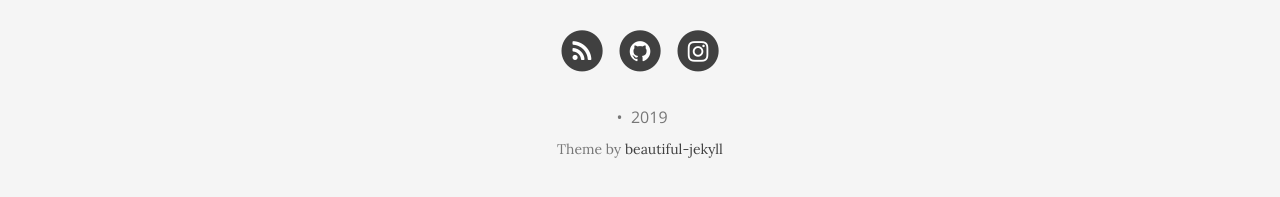
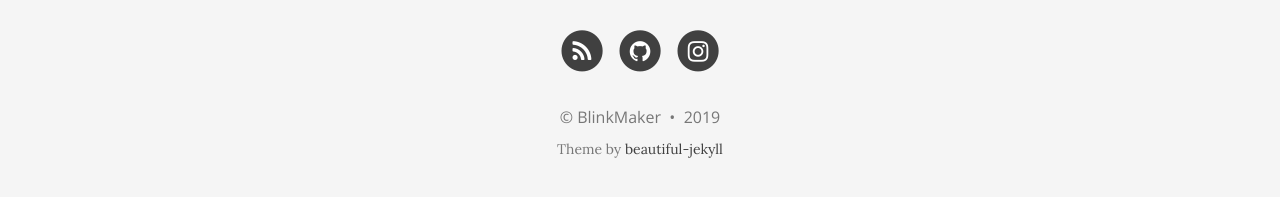
Before and after one commit to blinkmaker/blinkmaker.github.io, a Jekyll site: the page built from index.html, in a window 1280 px wide and 900 px high, scrolled down 1134 px. Shown: the part 690-887 px from the top of the window. Built offline with Jekyll 4.4.1, drawn with Linux system fonts in a browser that asks for light colours; nearby versions of some CDN libraries; the list of posts is cut into pages by our own code; some of the changed lines change nothing that is shown.

Commit message:
Update _config.yml

```diff
--- a/_config.yml
+++ b/_config.yml
@@ -65,7 +65,7 @@ footer-link-col: "#404040"
 # Change all these values or delete the ones you don't want.
 # Important: you must keep the "name" parameter, everything else you can remove
 author:
-  © name: BlinkMaker
+  name: © BlinkMaker
 
 # Select your active Social Network Links.
 # Uncomment the links you want to show in the footer and add your information to each link.
```
